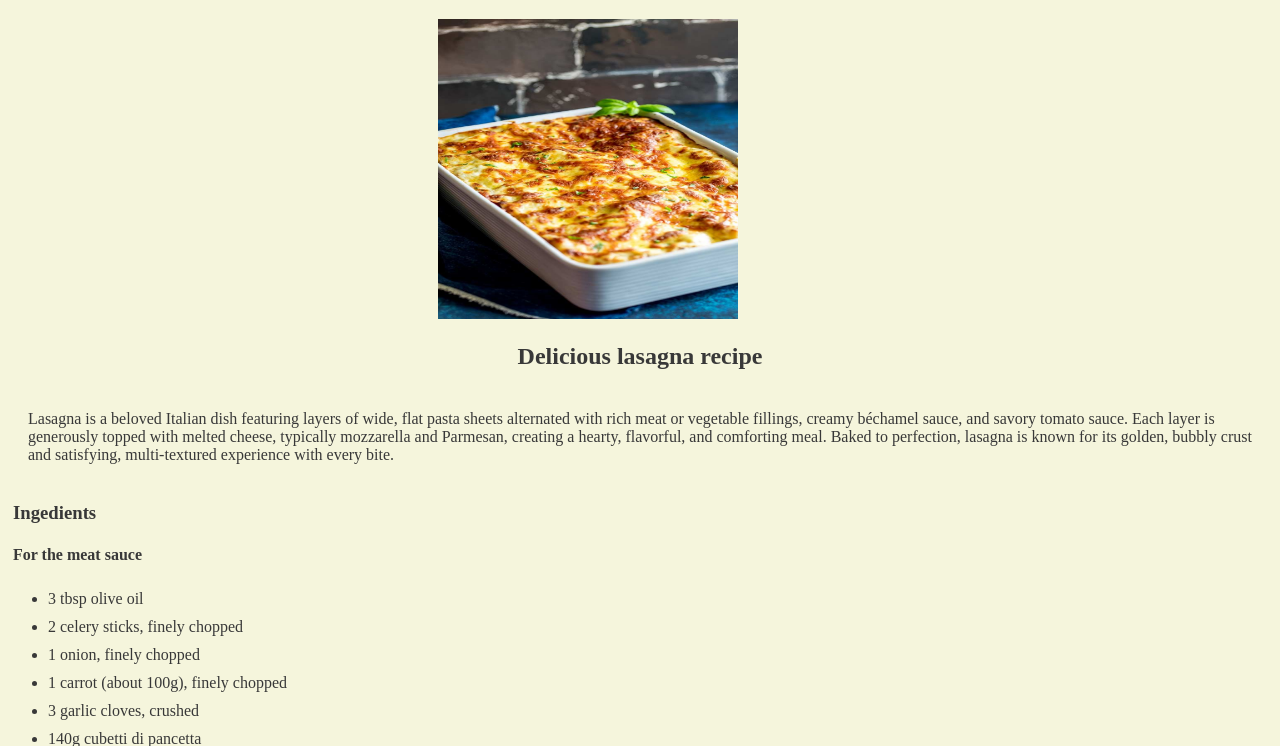
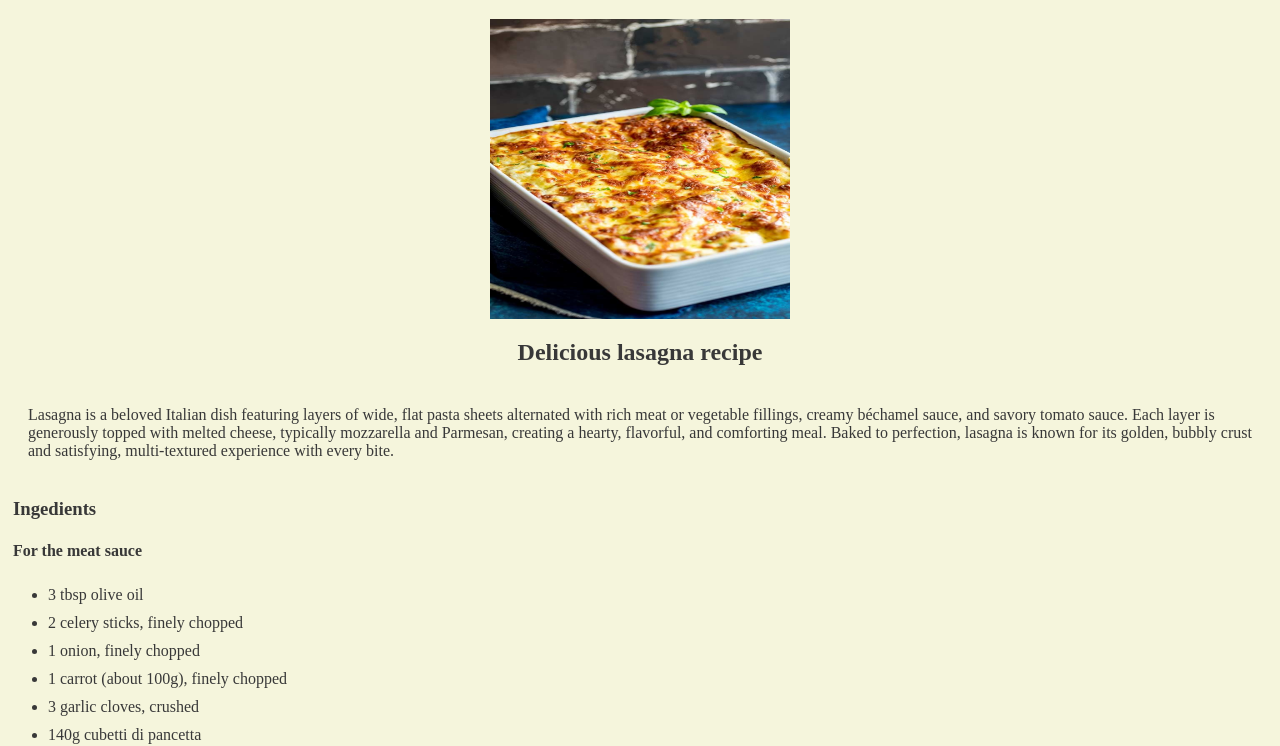
Before and after one commit to rloftus215/odin-recipes, a plain HTML site: page recipes/lasagna.html in a window 1280 px wide. Shown: the part 61-807 px from the top of the page. Drawn offline with Linux system fonts and the light colour scheme.

Commit message:
center images in recipes edit list in index

```diff
--- a/styles/chicken-and-chorizo-ragu.css
+++ b/styles/chicken-and-chorizo-ragu.css
@@ -9,8 +9,9 @@ h1, h2{
 }
 
 img{
-    position: relative;
-    left: 34%
+    display: block;
+    margin-left: auto;
+    margin-right: auto;
 }
 
 p{
--- a/styles/easy-vegetarian-curry.css
+++ b/styles/easy-vegetarian-curry.css
@@ -9,8 +9,9 @@ h1, h2{
 }
 
 img{
-    position: relative;
-    left: 34%
+    display: block;
+    margin-left: auto;
+    margin-right: auto;
 }
 
 p{
--- a/styles/lasagna.css
+++ b/styles/lasagna.css
@@ -9,8 +9,9 @@ h1, h2{
 }
 
 img{
-    position: relative;
-    left: 34%
+    display: block;
+    margin-left: auto;
+    margin-right: auto;
 }
 
 p{
```
Also changed, not shown: index.html (+3 -2 lines), styles/index.css (+13 -3 lines).
